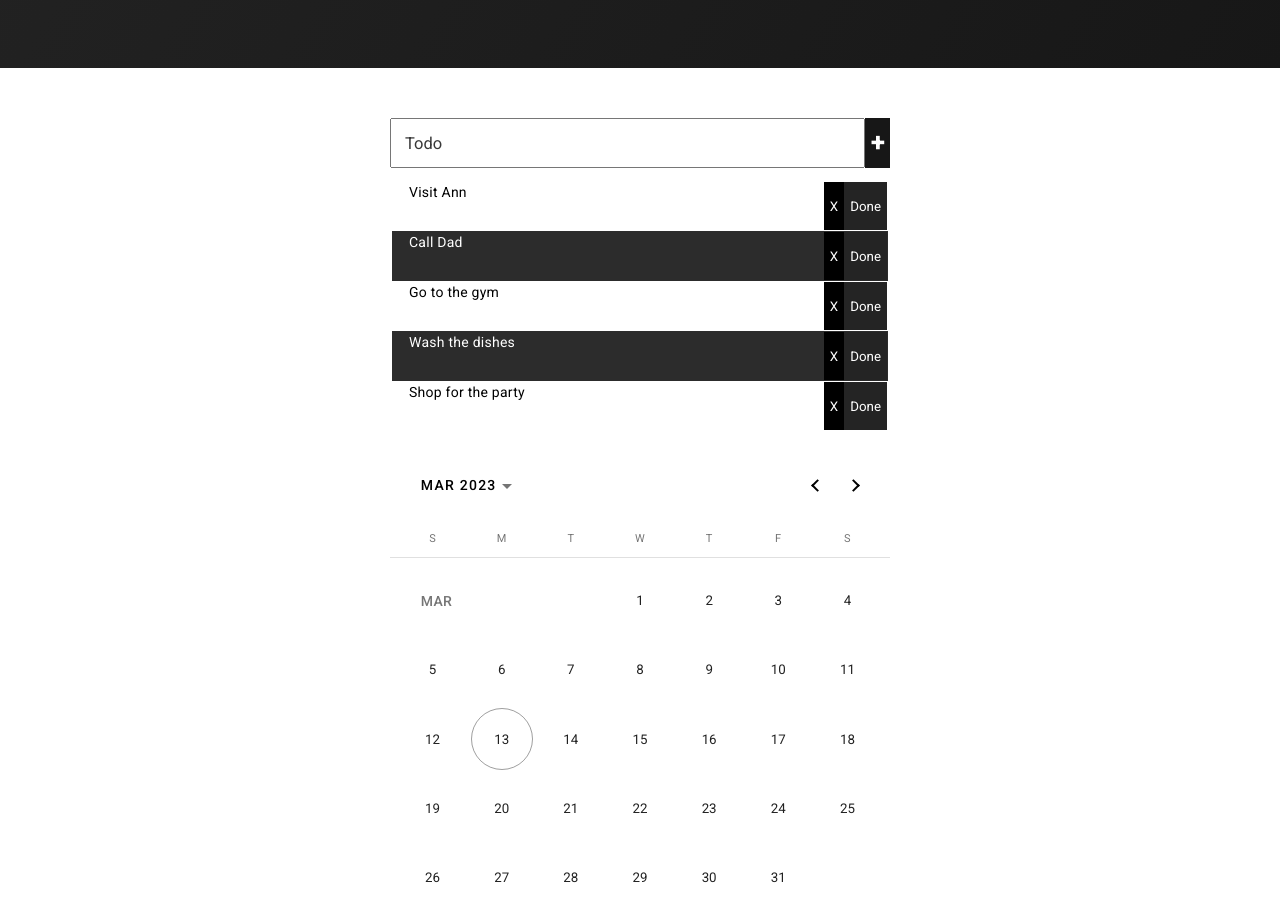
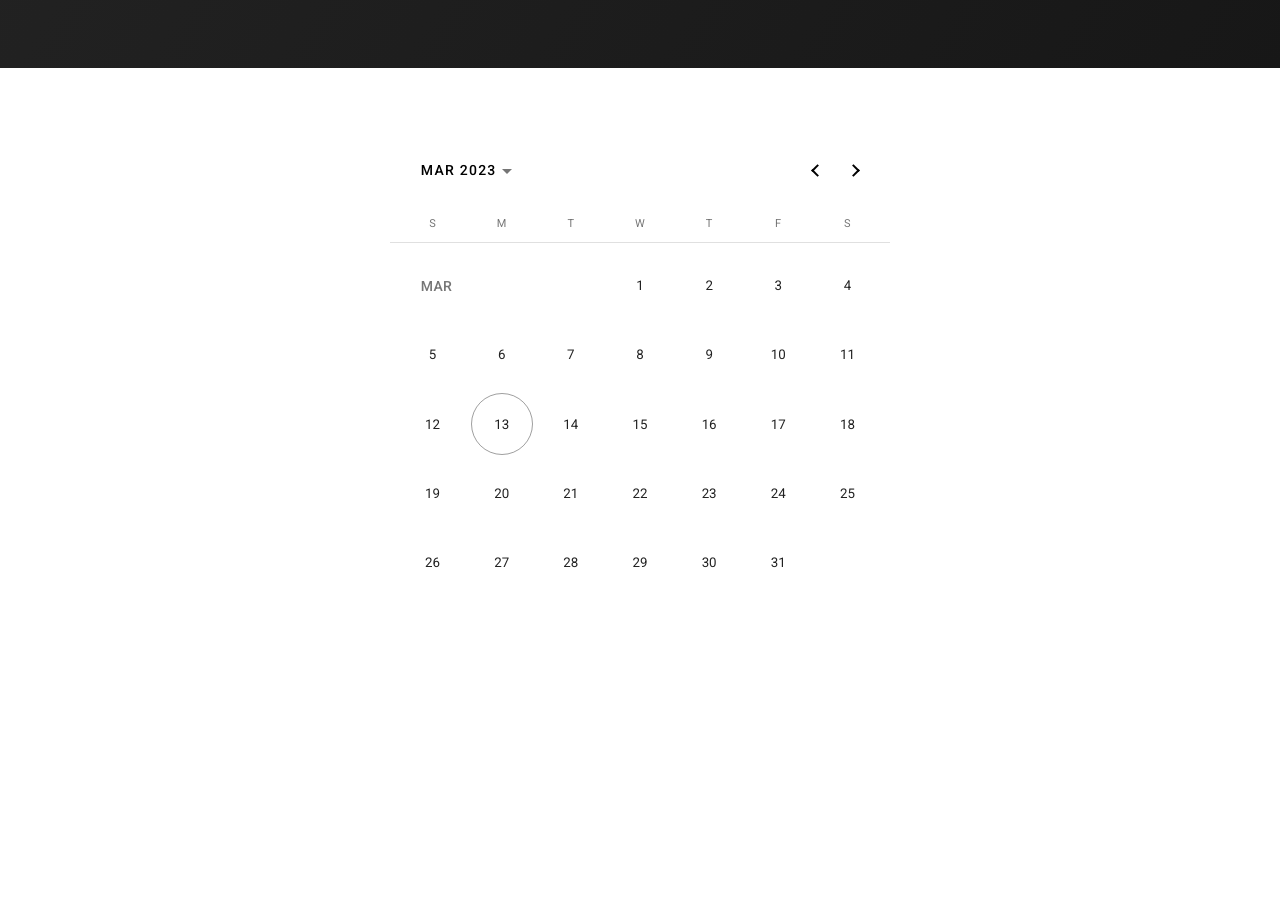
Before and after one commit to ericberglund117/todo-prac, an Angular app: page / in a window 1280 px wide. Shown: the part 102-1022 px from the top of the page. Built offline with nearby package versions, Linux system fonts and the light colour scheme.

Commit message:
Add router for both components

```diff
--- a/src/app/app-routing.module.ts
+++ b/src/app/app-routing.module.ts
@@ -1,7 +1,12 @@
 import { NgModule } from '@angular/core';
 import { RouterModule, Routes } from '@angular/router';
+import { CalendarComponent } from './calendar/calendar.component';
+import { TaskListComponent } from './task-list/task-list.component';
 
-const routes: Routes = [];
+const routes: Routes = [
+  {component: CalendarComponent, path: ''},
+  {component: TaskListComponent, path: 'tasks'}
+];
 
 @NgModule({
   imports: [RouterModule.forRoot(routes)],
--- a/src/app/app.component.html
+++ b/src/app/app.component.html
@@ -1,5 +1,6 @@
 <header>Task List</header>
 <body>
-  <app-task-list></app-task-list>
-  <app-calendar></app-calendar>
+  <router-outlet>
+
+  </router-outlet>
 </body>
```
